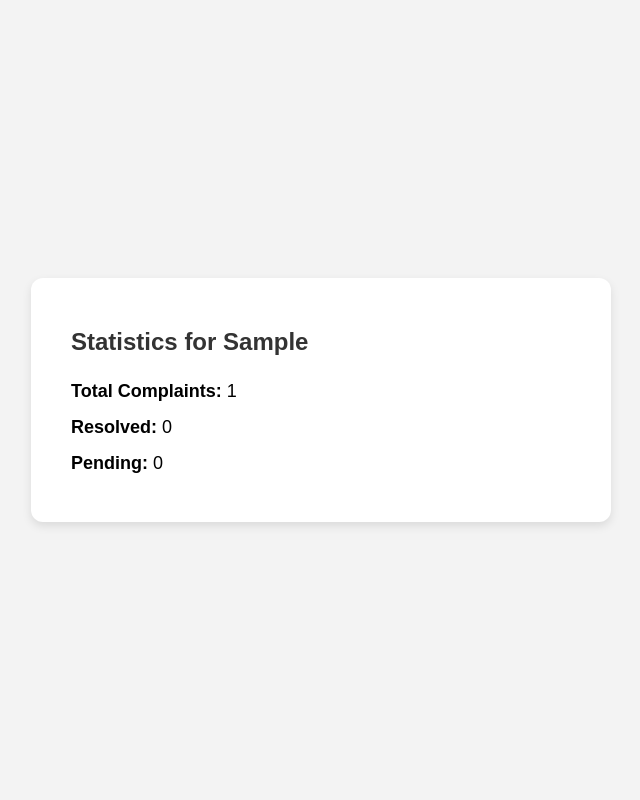
After one commit to imalexianne/Citizen-Complaints, a Django app: page /service/1/statistics/ in a window 1280 px wide. The commit adds this page. Shown: the whole page, without its empty margins (319-959 px from the left). Run offline with Django 5.2, Linux system fonts and the light colour scheme; tables that the repository leaves empty hold one stand-in row (values such as "Sample post").

Commit message:
add service complaints statistics feature

```diff
--- a/ccesapp/templates/service_admin/dashboard.html
+++ b/ccesapp/templates/service_admin/dashboard.html
@@ -214,7 +214,12 @@
                                         <i class="fas fa-trash"></i>Delete
                                     </button>
                                 </form> -->
+
+                                <a href="/service/{{ services.id }}/statistics/" class="btn-action btn-update">
+                                    <i class="fas fa-chart-bar"></i> View Statistics
+                                </a>
                             </td>
+
                         </tr>
 
 
--- /dev/null
+++ b/ccesapp/templates/statistics.html
@@ -0,0 +1,23 @@
+{% load static %}
+<!DOCTYPE html>
+<html lang="en">
+<head>
+    <meta charset="UTF-8">
+    <title>Service Statistics</title>
+    <meta name="viewport" content="width=device-width, initial-scale=1.0">
+    <link rel="stylesheet" href="{% static 'css/statistics.css' %}">
+</head>
+<body>
+    <div class="wrapper">
+        <div class="statistics-section">
+            <h2>Statistics for {{ service.serviceType }}</h2>
+            <ul class="stats-list">
+                <li><strong>Total Complaints:</strong> {{ total_complaints }}</li>
+                <li><strong>Resolved:</strong> {{ resolved }}</li>
+                <li><strong>Pending:</strong> {{ pending }}</li>
+            </ul>
+
+        </div>
+    </div>
+</body>
+</html>
--- a/ccesapp/urls.py
+++ b/ccesapp/urls.py
@@ -98,7 +98,7 @@ urlpatterns = [
 
     path('service/<int:service_id>/login/', views.service_login, name='service_login'),
     path('service/<int:service_id>/register/', views.service_register, name='service_register'),
-
+    path('service/<int:service_id>/statistics/', views.view_service_statistics, name='view_service_statistics'),
     path('service_admin_dashboard/<int:service_id>/', views.service_admin_dashboard, name='service_admin_dashboard'),
 
     path('unauthorized/', views.unauthorized, name='unauthorized'),
--- a/ccesapp/views.py
+++ b/ccesapp/views.py
@@ -980,3 +980,18 @@ def service_admin_dashboard(request, service_id):
 
 def unauthorized(request):
     return render(request, 'unauthorized.html')
+
+def view_service_statistics(request, service_id):
+    service = get_object_or_404(PublicService, id=service_id)
+    complaints = Complaint.objects.filter(publicService=service)
+    total_complaints = complaints.count()
+    resolved = complaints.filter(status='Resolved').count()
+    pending = complaints.filter(status='pending').count()
+
+    context = {
+        'service': service,
+        'total_complaints': total_complaints,
+        'resolved': resolved,
+        'pending': pending
+    }
+    return render(request, 'statistics.html', context)
--- /dev/null
+++ b/static/css/statistics.css
@@ -0,0 +1,52 @@
+body {
+    font-family: Arial, sans-serif;
+    background-color: #f3f3f3;
+    margin: 0;
+    padding: 0;
+}
+
+.wrapper {
+    display: flex;
+    justify-content: center;
+    align-items: center;
+    min-height: 100vh;
+}
+
+.statistics-section {
+    background-color: #fff;
+    padding: 30px 40px;
+    border-radius: 12px;
+    box-shadow: 0 4px 10px rgba(0, 0, 0, 0.1);
+    max-width: 500px;
+    width: 100%;
+    text-align: left;
+}
+
+.statistics-section h2 {
+    margin-bottom: 25px;
+    color: #333;
+}
+
+.stats-list {
+    list-style-type: none;
+    padding: 0;
+    font-size: 18px;
+}
+
+.stats-list li {
+    margin-bottom: 15px;
+}
+.btn-update {
+    background-color: #2196F3;
+}
+.back-link {
+    display: inline-block;
+    margin-top: 20px;
+    text-decoration: none;
+    color: #007bff;
+    font-weight: bold;
+}
+
+.back-link:hover {
+    text-decoration: underline;
+}
```
Also changed, not shown: 1 other file.
